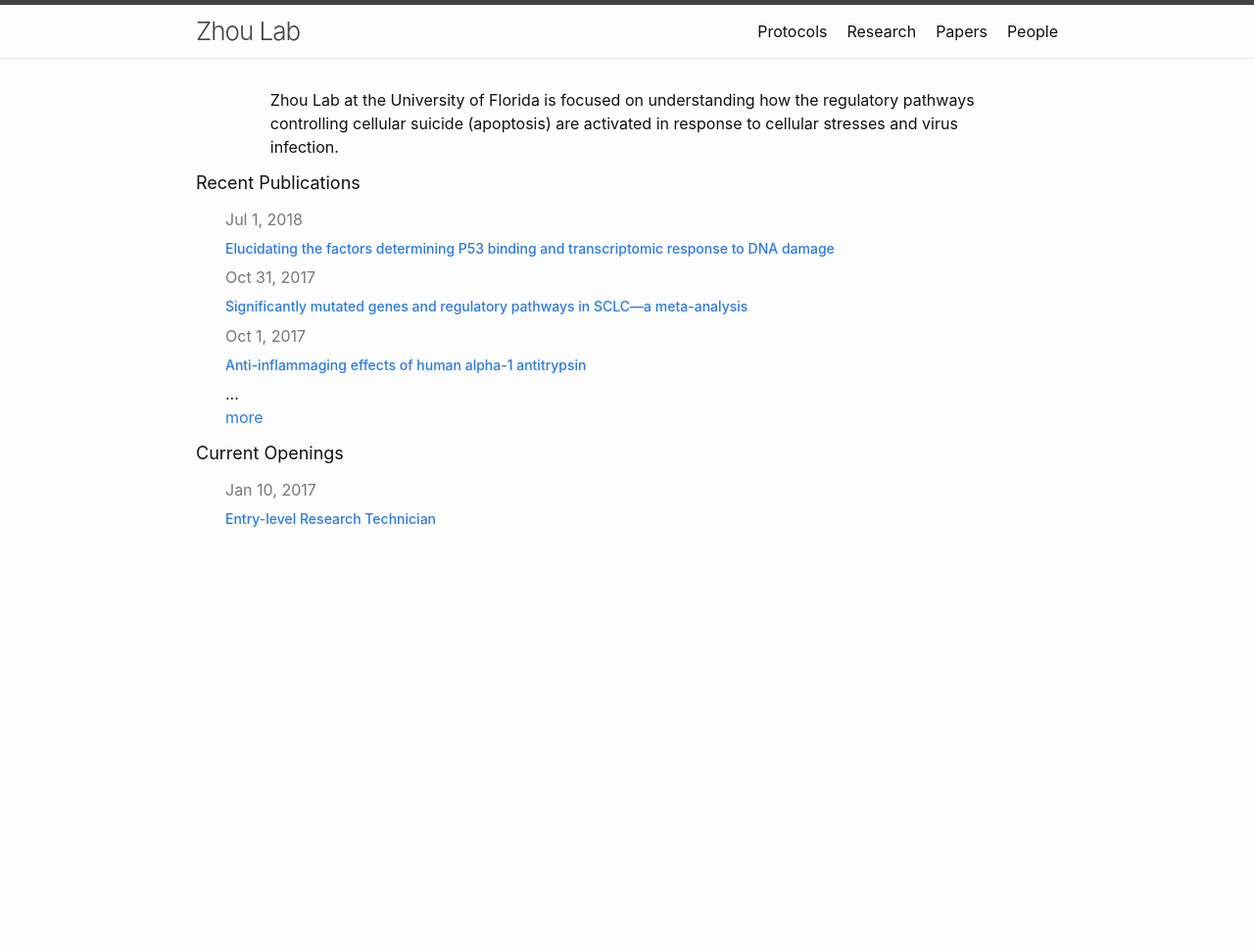
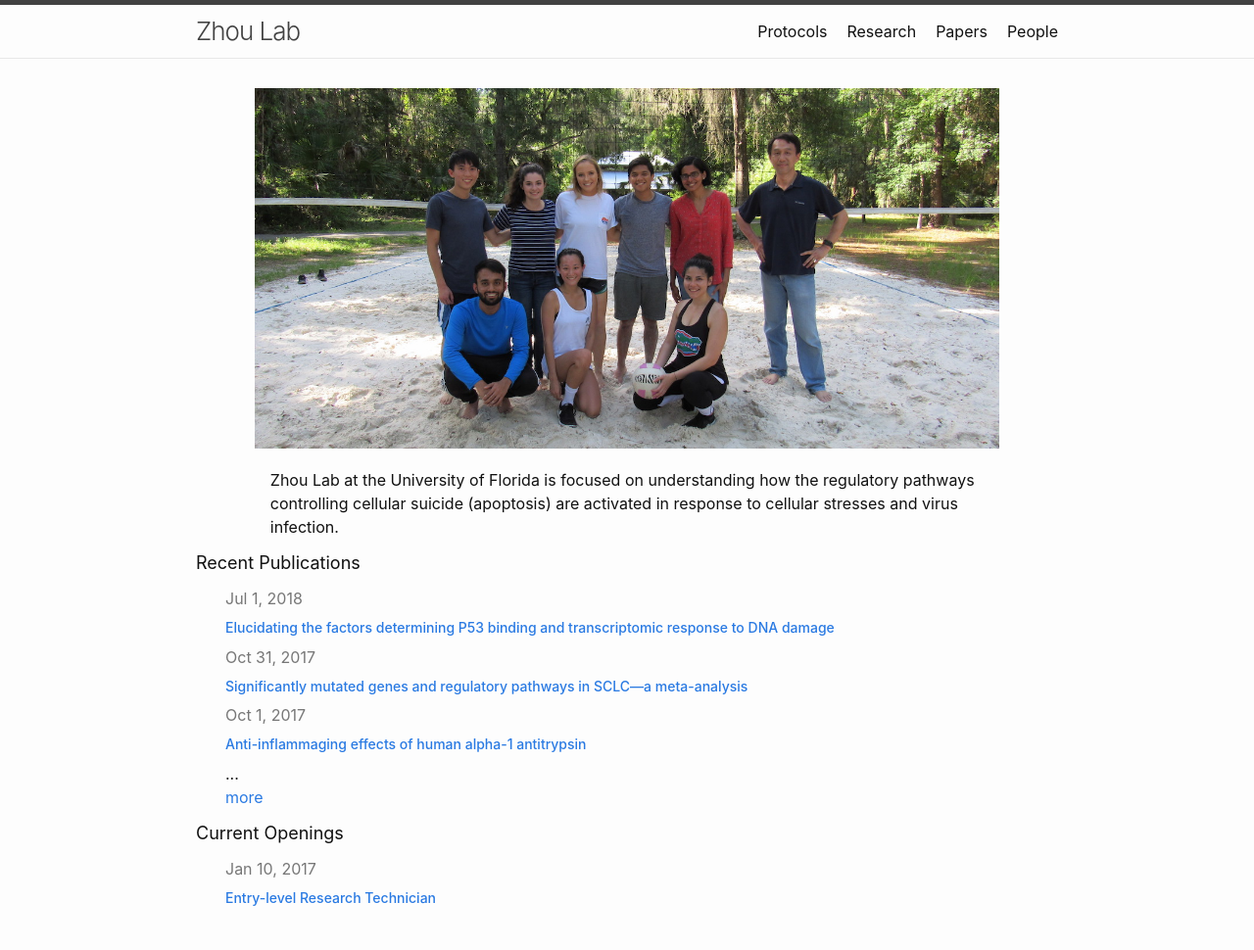
Before and after one commit to zhoulab/zhoulab.github.io, a Jekyll site: the page built from index.html, in a window 1280 px wide. Shown: the whole page at 98% size. Built offline with Jekyll 4.4.1, drawn with Linux system fonts in a browser that asks for light colours; nearby versions of some CDN libraries; before the commit the page ends 900 px from its top, so only the background shows below that.

Commit message:
update homepage with image

```diff
--- a/_layouts/home.html
+++ b/_layouts/home.html
@@ -4,11 +4,10 @@ layout: default
 
 <div>
 
-  {%- if page.title -%}
-  <header>
-    <h1>{{ page.title }}</h1>
-  </header>
-  {%- endif -%}
+  <div class="home-featured">
+    <img src="{{ page.img }}">
+  </div>
+  <div class="spacer"></div>
 
   <section>
     {{ content }}
--- a/assets/css/scss/base.scss
+++ b/assets/css/scss/base.scss
@@ -13,3 +13,9 @@
 .spacer {
     height: 20px;
 }
+
+.home-featured {
+    margin: 0 auto;
+    text-align: center;
+    max-width: 760px;
+}
--- a/index.html
+++ b/index.html
@@ -1,5 +1,6 @@
 ---
 layout: home
+img: /assets/img/members.jpg
 ---
 
 <div class="row">
```
Also changed, not shown: assets/img/members.jpg (added).
